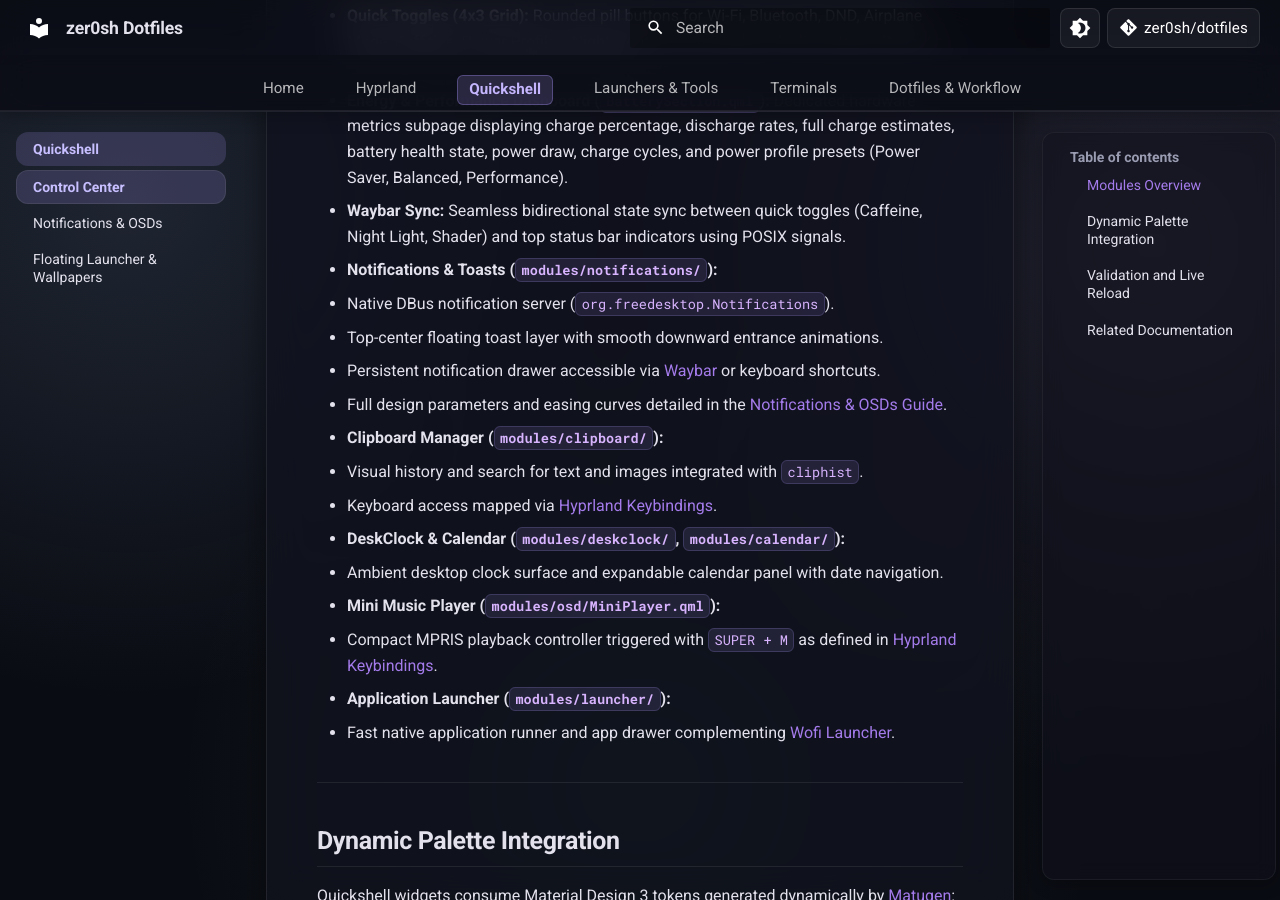
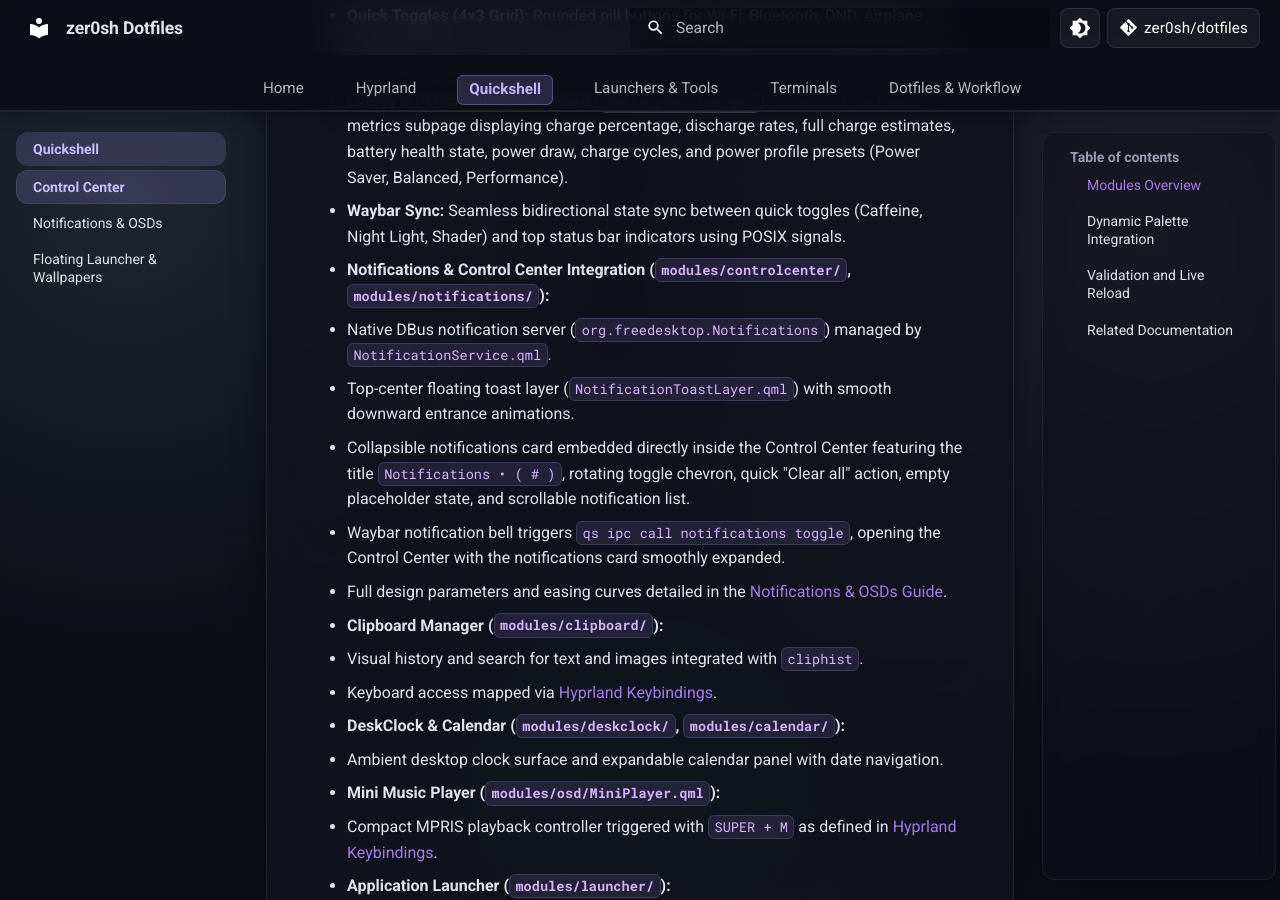
Before and after one commit to zer0sh/dotfiles, an MkDocs documentation site: the page built from docs/quickshell/index.md, in a window 1280 px wide and 900 px high, scrolled down 835 px. Built offline with MkDocs 1.6.1 and Material for MkDocs 9.7.7, drawn with Linux system fonts in a browser that asks for light colours; comment, search, counter and statistics services are not loaded.

Commit message:
feat(quickshell): integrate collapsible notifications into control center

```diff
--- a/docs/quickshell/index.md
+++ b/docs/quickshell/index.md
@@ -14,10 +14,11 @@ Quickshell is the Wayland-native QML widget framework driving this desktop envir
   * **Quick Toggles (4x3 Grid):** Rounded pill buttons for Wi-Fi, Bluetooth, DND, Airplane Mode, Caffeine, Power Profiles, Night Light, Screen Shaders, Audio outputs, Dynamic Theming, Energy, and Wallpaper selection.
   * **Energy & Performance Dashboard (`BatterySection.qml`):** Dedicated hardware metrics subpage displaying charge percentage, discharge rates, full charge estimates, battery health state, power draw, charge cycles, and power profile presets (Power Saver, Balanced, Performance).
   * **Waybar Sync:** Seamless bidirectional state sync between quick toggles (Caffeine, Night Light, Shader) and top status bar indicators using POSIX signals.
-* **Notifications & Toasts (`modules/notifications/`):**
-  * Native DBus notification server (`org.freedesktop.Notifications`).
-  * Top-center floating toast layer with smooth downward entrance animations.
-  * Persistent notification drawer accessible via [Waybar](../apps/waybar.md) or keyboard shortcuts.
+* **Notifications & Control Center Integration (`modules/controlcenter/`, `modules/notifications/`):**
+  * Native DBus notification server (`org.freedesktop.Notifications`) managed by `NotificationService.qml`.
+  * Top-center floating toast layer (`NotificationToastLayer.qml`) with smooth downward entrance animations.
+  * Collapsible notifications card embedded directly inside the Control Center featuring the title `Notifications • ( # )`, rotating toggle chevron, quick "Clear all" action, empty placeholder state, and scrollable notification list.
+  * Waybar notification bell triggers `qs ipc call notifications toggle`, opening the Control Center with the notifications card smoothly expanded.
   * Full design parameters and easing curves detailed in the [Notifications & OSDs Guide](osd-notifications.md).
 * **Clipboard Manager (`modules/clipboard/`):**
   * Visual history and search for text and images integrated with `cliphist`.
```
Also changed, not shown: docs/quickshell/osd-notifications.md (+5 -2 lines), 4 other files.
